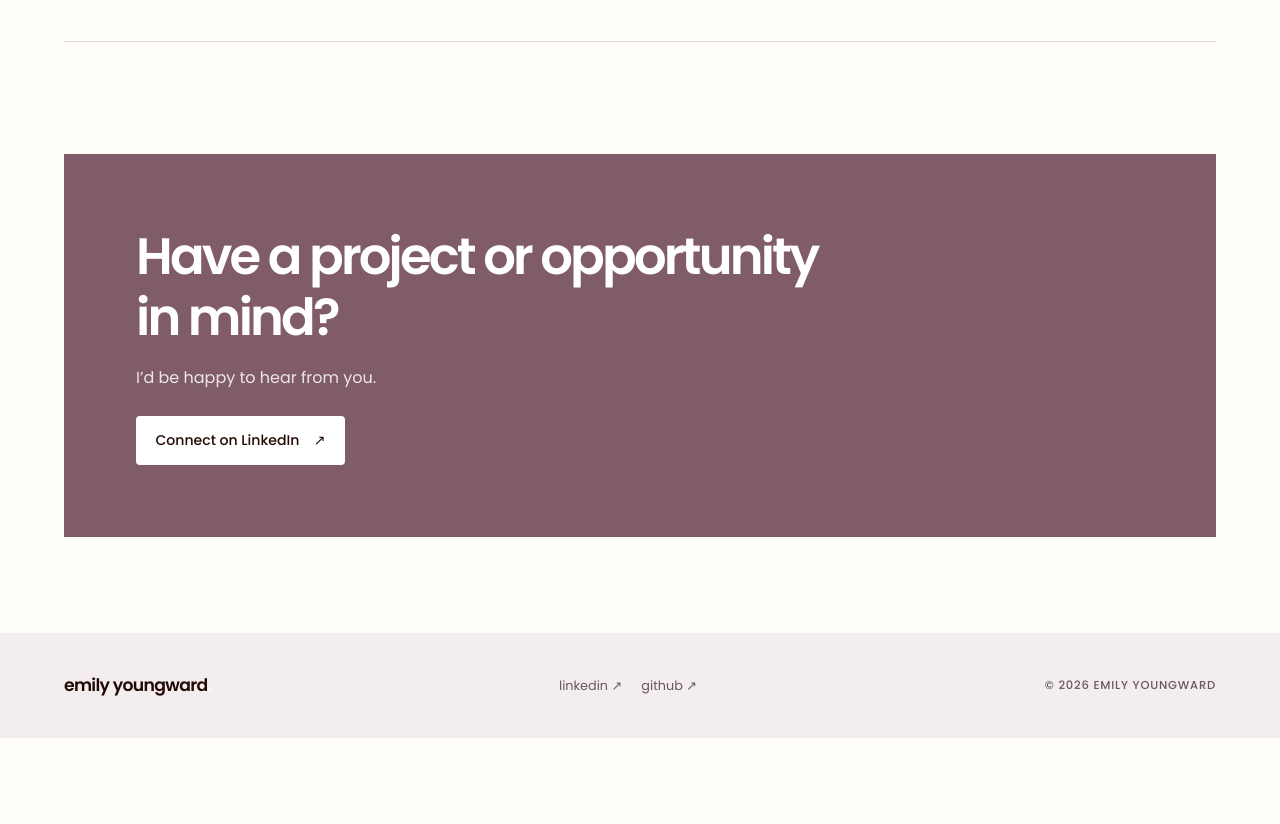
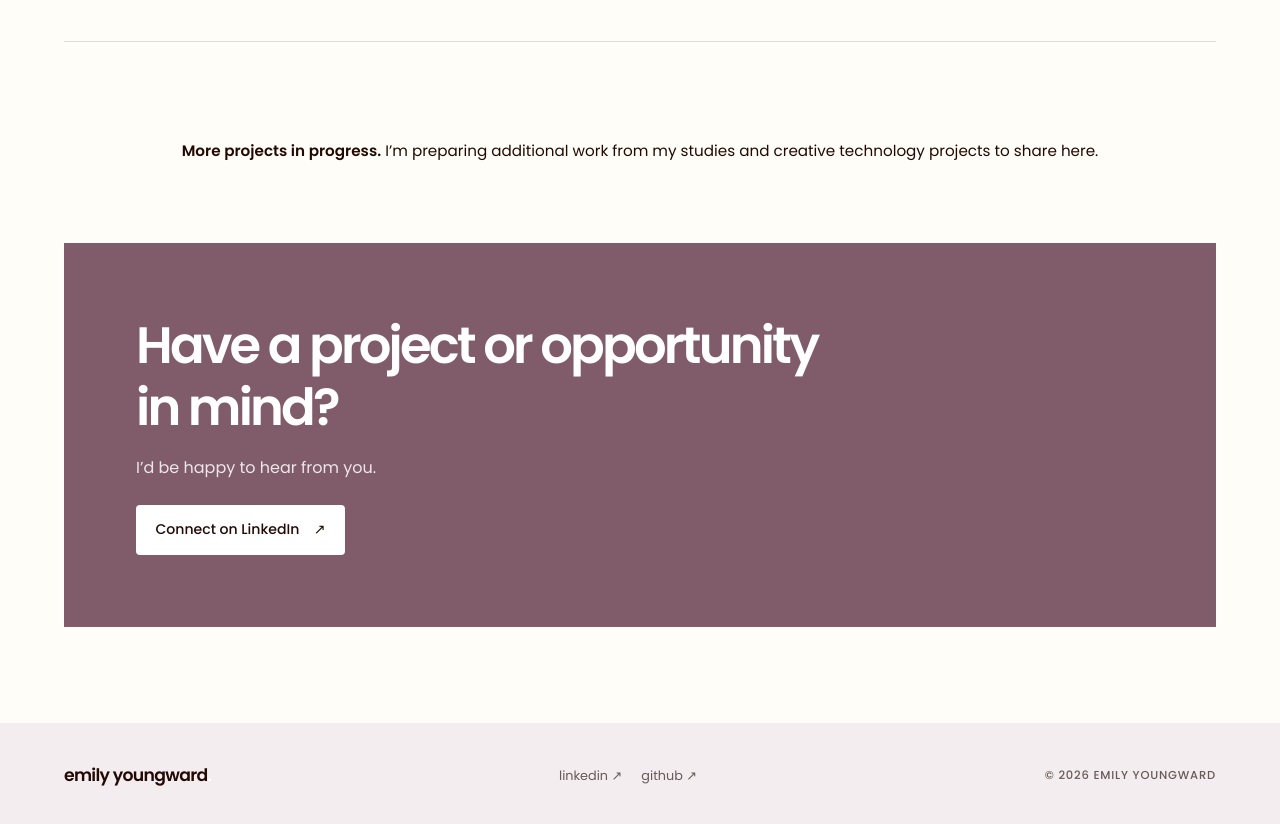
Before and after one commit to eyoung-15/eyoung-15.portfolio, a plain HTML site: page work.html in a window 1280 px wide. Shown: the part 1780-2604 px from the top of the page. Before the commit the page ends 2518 px from the top, so only its background shows below. Drawn offline with Linux system fonts and the light colour scheme.

Commit message:
adding note about projects

```diff
--- a/css/style.css
+++ b/css/style.css
@@ -1326,3 +1326,22 @@ h3 {
     padding-block: 2.5rem 3.5rem;
   }
 }
+
+
+.more-projects {
+  padding-top: 1rem;
+  padding-bottom: 3rem;
+  text-align: center;
+}
+
+.more-projects p {
+  margin: 0;
+  color: var(--text-muted);
+  font-size: 0.95rem;
+  line-height: 1.7;
+}
+
+.more-projects strong {
+  color: var(--text);
+  font-weight: 600;
+}
--- a/work.html
+++ b/work.html
@@ -179,6 +179,14 @@
       </article>
     </section>
 
+   <!-- Note that additional portfolio projects are being prepared. -->
+    <section class="more-projects section-shell" aria-label="Additional projects">
+      <p>
+        <strong>More projects in progress.</strong>
+        I’m preparing additional work from my studies and creative technology projects to share here.
+      </p>
+    </section>
+
     <!-- Contact panel shared with the other pages. -->
     <section class="contact-section section-shell" id="contact">
       <div class="contact-panel">
```
